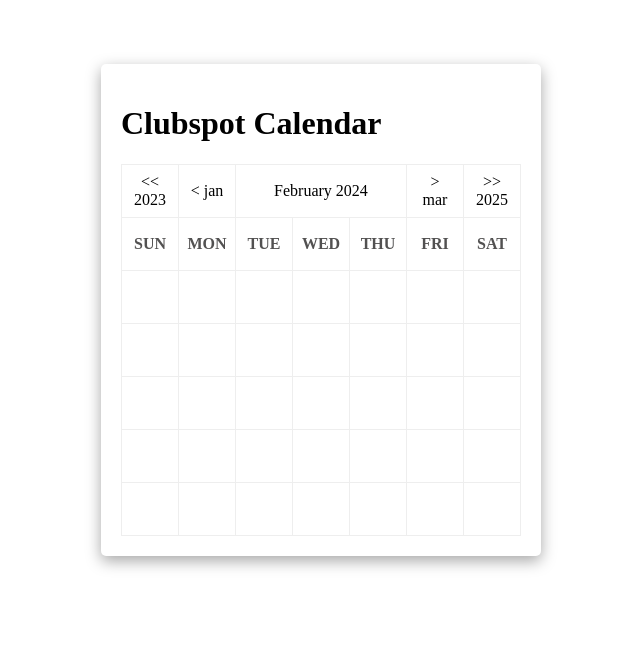
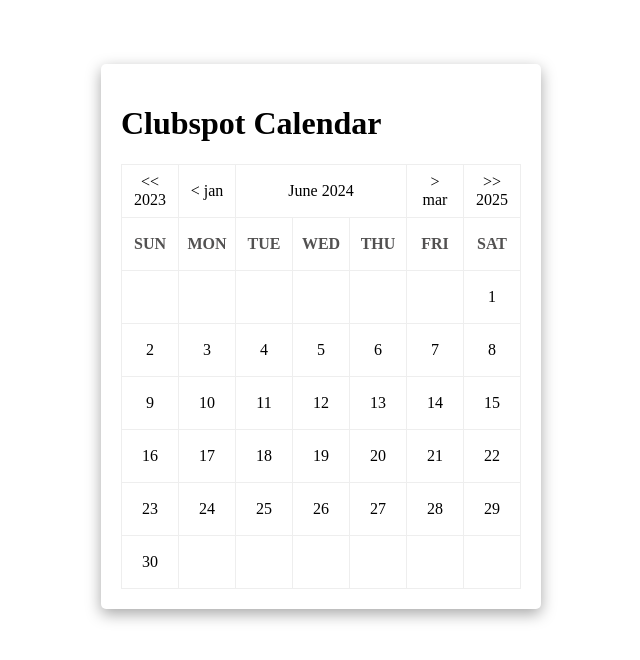
Before and after one commit to amoulton32/cs-calendar-ali, a React (Vite) app: page / in a window 1280 px wide. Shown: the top 660 px of the page, without its empty margins (319-959 px from the left). Built offline with nearby package versions, Linux system fonts and the light colour scheme.

Commit message:
ui complete
added all days to cakendar with correct start/end dateof month
TODO:
add correct labels (month/year, etc) and add button functionality

```diff
--- a/package.json
+++ b/package.json
@@ -10,6 +10,7 @@
     "preview": "vite preview"
   },
   "dependencies": {
+    "date-fns": "^3.6.0",
     "react": "^18.2.0",
     "react-dom": "^18.2.0"
   },
--- a/src/CalendarComponents/Calendar.jsx
+++ b/src/CalendarComponents/Calendar.jsx
@@ -1,13 +1,24 @@
 import React from 'react';
 import CalCell from './CalCell'
 import './Calendar.css'
+import { startOfMonth, endOfMonth, differenceInDays, getMonth , getDaysInMonth, format, getDay} from 'date-fns'
 
 const weekDays = ["SUN", "MON", "TUE", "WED", "THU", "FRI", "SAT"];
 
 
 function Calendar(props) {
   // date passed in via props.value
-  console.log(props.value)
+  // formatting days on calendar w empty spaces
+  const selDate = props.value
+  const firstOfMonth = startOfMonth(selDate)
+  const lastOfMonth = endOfMonth(selDate)
+  const daysInMonth = getDaysInMonth(selDate)
+  const emptyStart = getDay(firstOfMonth)
+  const emptyEnd = 6 - getDay(lastOfMonth)
+
+
+  const monthName = format(selDate, 'MMMM');
+
   return (
 
       <div className="calendar-container">
@@ -15,7 +26,7 @@ function Calendar(props) {
         <div className='grid'>
             <CalCell>{"<<"} 2023</CalCell>
             <CalCell>{"<"} jan</CalCell>
-            <CalCell className='month-title'>February 2024</CalCell>
+            <CalCell className='month-title'>{monthName} 2024</CalCell>
             <CalCell>{">"} mar</CalCell>
             <CalCell>{">>"} 2025</CalCell>
 
@@ -24,11 +35,29 @@ function Calendar(props) {
                 return <CalCell key={day} className="day-titles">{day}</CalCell>;
             })}
 
+          {/* {empty cells @ start of month} */}
+          {Array.from({ length: emptyStart }, (_, index) => {
+              return (
+                  <CalCell key={index} ></CalCell>
+              );
+           })}
+
             {/* number cells */}
-            {/* Render calendar cells for days */}
-            {Array(35).fill(null).map((_, index) => (
-                <CalCell key={index} date={new Date(2024, 1, index + 1)} />
-            ))}
+            {Array.from({ length: daysInMonth }, (_, index) => {
+              const dayNum = index + 1;
+              return (
+                  <CalCell key={index} date={new Date(selDate.getFullYear(), selDate.getMonth(), dayNum)}>
+                      {dayNum}
+                  </CalCell>
+              );
+          })}
+
+           {/* {empty cells @ end of month} */}
+           {Array.from({ length: emptyEnd }, (_, index) => {
+              return (
+                  <CalCell key={index} ></CalCell>
+              );
+           })}
 
 
         </div>
```
Also changed, not shown: 1 other file (tests, documents, lock files or other folders).
